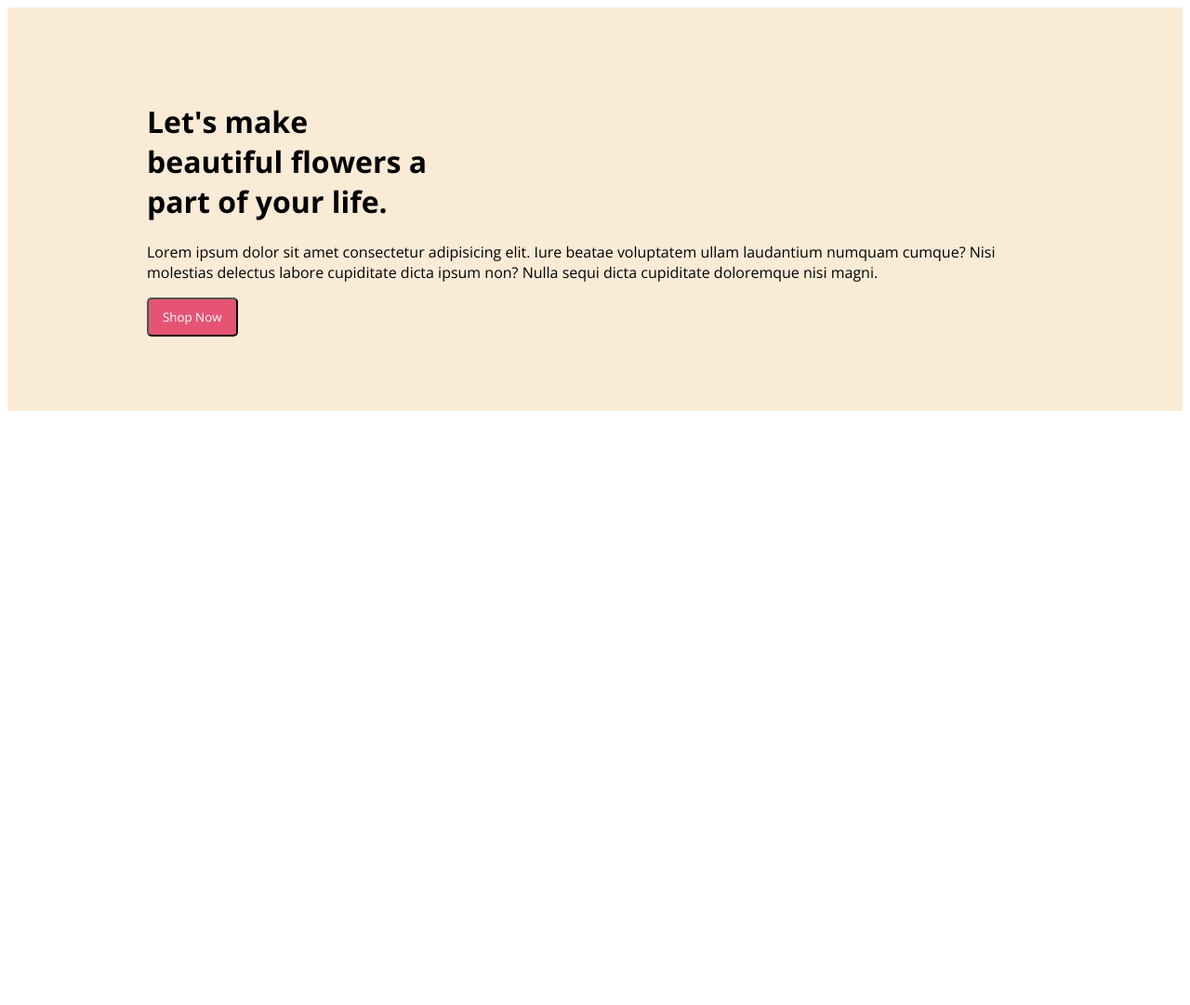
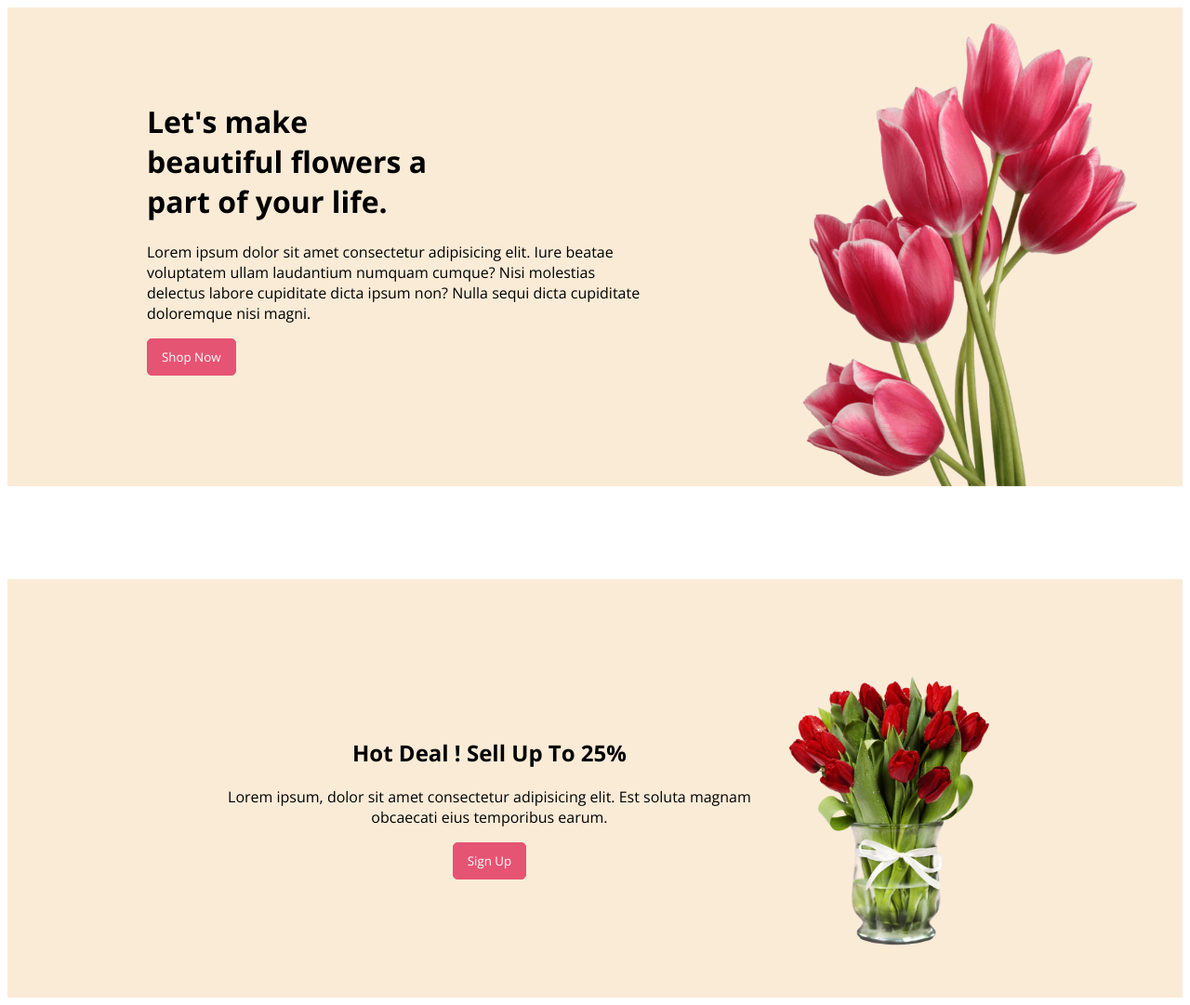
Before and after one commit to tonmoytt/Flower-shop-1st-assgmt, a plain HTML site: page index.html in a window 1280 px wide. Shown: the whole page at 93% size. Before the commit the page ends 800 px from the top, so only its background shows below. Drawn offline with nearby package versions, Linux system fonts and the light colour scheme.

Commit message:
add my code

```diff
--- a/color/color.css
+++ b/color/color.css
@@ -5,6 +5,7 @@
     font-family: 'Open Sans', sans-serif;
 }
 header{
+
 
 }
 .maindiv{
@@ -14,10 +15,48 @@ header{
 }
 .divbackground{
     background-color: antiquewhite;
+  display: flex;
+
+
 }
 .common{
     background-color: #E55473;
     padding: 10px 15px;
     border-radius: 5px;
     color: white;
+    border: 1px solid #E55473;
 }
+#picture{
+    height: 500px;
+    width: 630px;
+    padding-top: 15px;
+    padding-right: 30px;
+
+}
+
+    /* Main section */
+
+
+.secenddivbackground{
+     background-color: antiquewhite;
+     margin-top: 100px;
+    display: flex;
+text-align: center;
+
+}
+
+
+
+
+.forpadding{
+    padding-top: 150px ;
+    padding-left: 200px;
+    text-align: center;
+
+}
+#picturepng{
+    padding-right: 200px;
+    padding-top: 100px;
+    padding-bottom: 50px;
+    height: 300px;
+}
--- a/index.html
+++ b/index.html
@@ -24,11 +24,22 @@
 
      <button class="common">Shop Now</button>
     </div>
-
+ <img id="picture" src="flower-shop-assignment/Flower Asset/pngwing 10.png" alt="">
 </div>
 
     </header>
     <main>
+<section>
+        <div class="secenddivbackground">
+
+            <div class="forpadding">
+                <h2>Hot Deal ! Sell Up To 25%</h2>
+                <p>Lorem ipsum, dolor sit amet consectetur adipisicing elit. Est soluta magnam obcaecati eius temporibus earum.</p>
+                <button class="common">Sign Up</button>
+            </div>
+            <img id="picturepng" src="flower-shop-assignment/Flower Asset/pngwing 8.png" alt="">
+        </div>
+    </section>
 
     </main>
     <footer>
```
